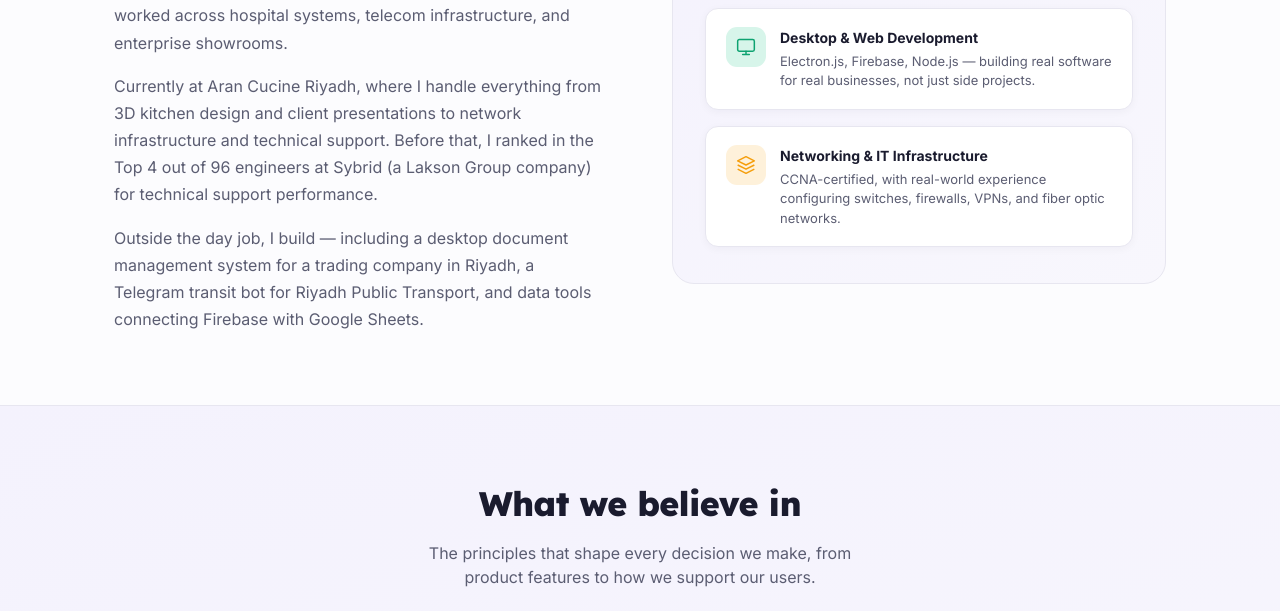
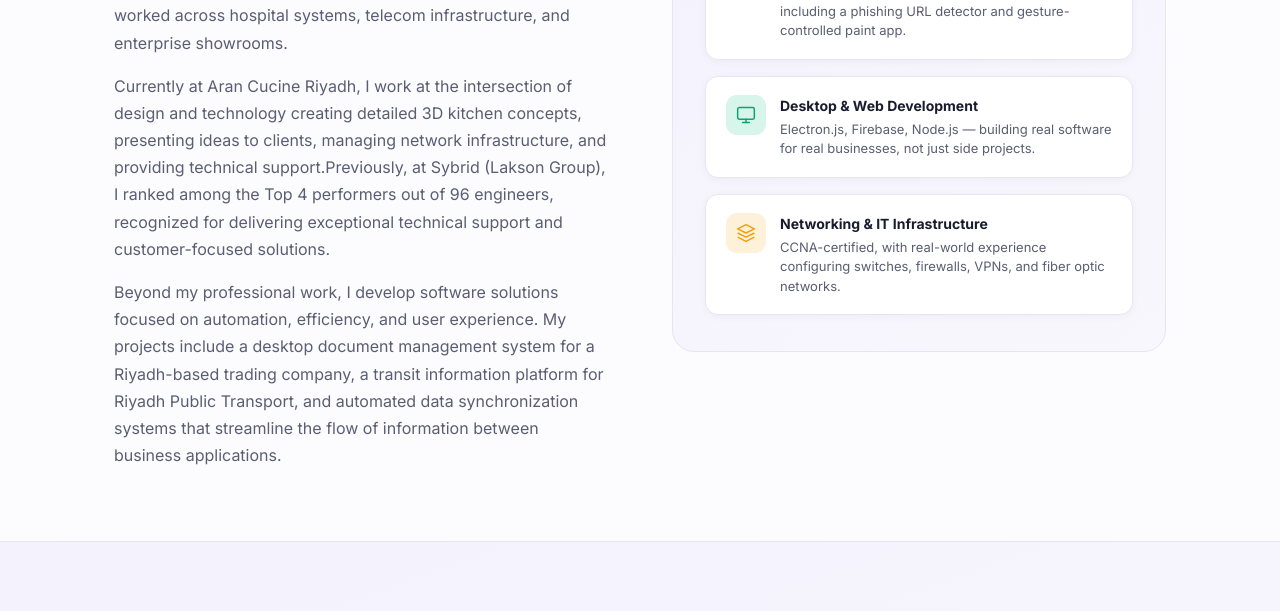
Before and after one commit to wajuayaan-ui/cvcraft, a website: page public/about.html in a window 1280 px wide. Shown: the part 753-1364 px from the top of the page. Drawn offline with Linux system fonts and the light colour scheme.

Commit message:
Update about.html

```diff
--- a/public/about.html
+++ b/public/about.html
@@ -561,8 +561,8 @@
       <div class="mission-label">About Me</div>
       <h2>From IT support to AI-powered software</h2>
       <p>I hold a BS in Data Science from Government College University Faisalabad, with hands-on experience spanning IT support, network engineering, and full-stack desktop development. I've worked across hospital systems, telecom infrastructure, and enterprise showrooms.</p>
-      <p>Currently at Aran Cucine Riyadh, where I handle everything from 3D kitchen design and client presentations to network infrastructure and technical support. Before that, I ranked in the Top 4 out of 96 engineers at Sybrid (a Lakson Group company) for technical support performance.</p>
-      <p>Outside the day job, I build — including a desktop document management system for a trading company in Riyadh, a Telegram transit bot for Riyadh Public Transport, and data tools connecting Firebase with Google Sheets.</p>
+      <p>Currently at Aran Cucine Riyadh, I work at the intersection of design and technology creating detailed 3D kitchen concepts, presenting ideas to clients, managing network infrastructure, and providing technical support.Previously, at Sybrid (Lakson Group), I ranked among the Top 4 performers out of 96 engineers, recognized for delivering exceptional technical support and customer-focused solutions.</p>
+      <p>Beyond my professional work, I develop software solutions focused on automation, efficiency, and user experience. My projects include a desktop document management system for a Riyadh-based trading company, a transit information platform for Riyadh Public Transport, and automated data synchronization systems that streamline the flow of information between business applications.</p>
     </div>
     <div class="mission-visual reveal" style="transition-delay:0.12s">
       <div class="mv-card">
```
